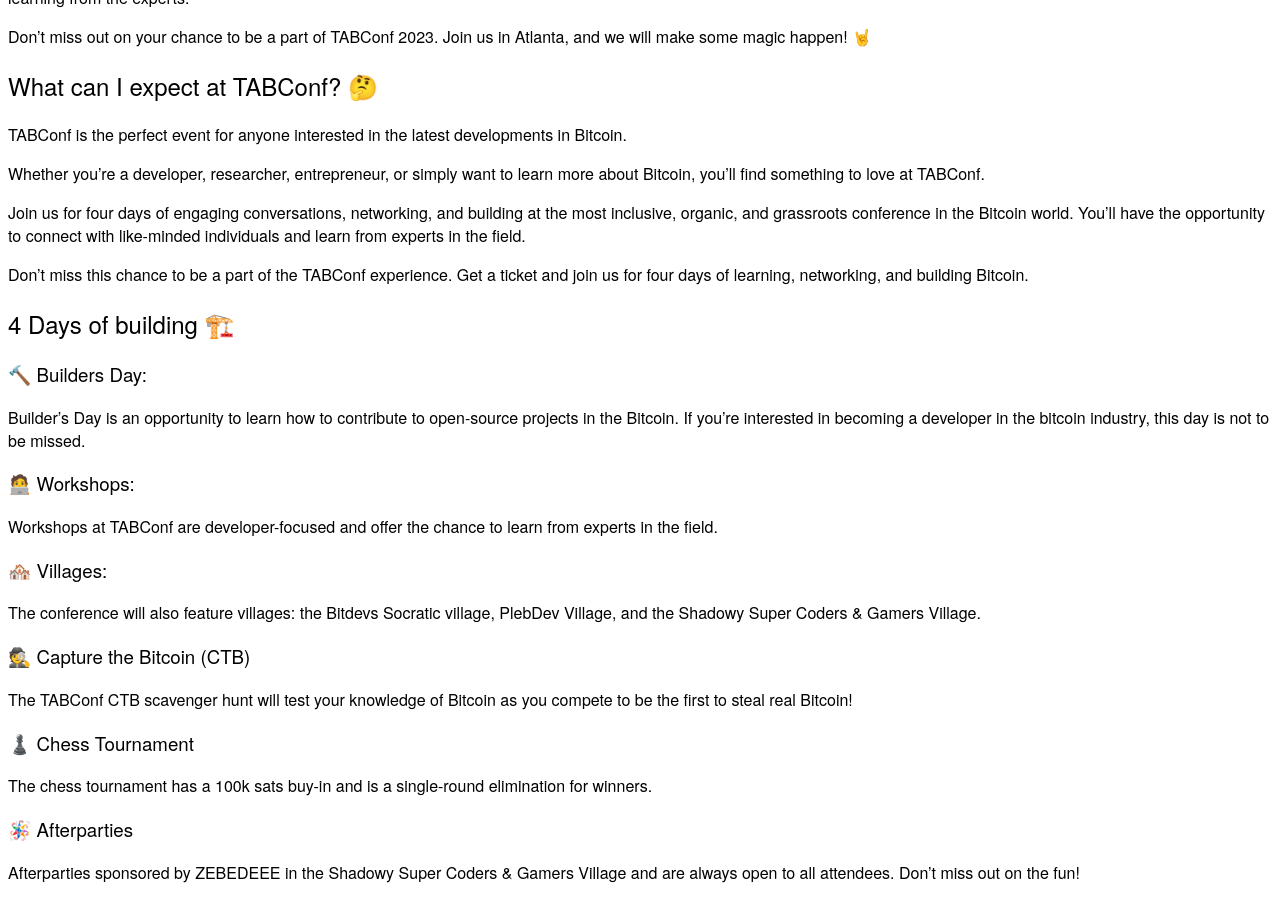
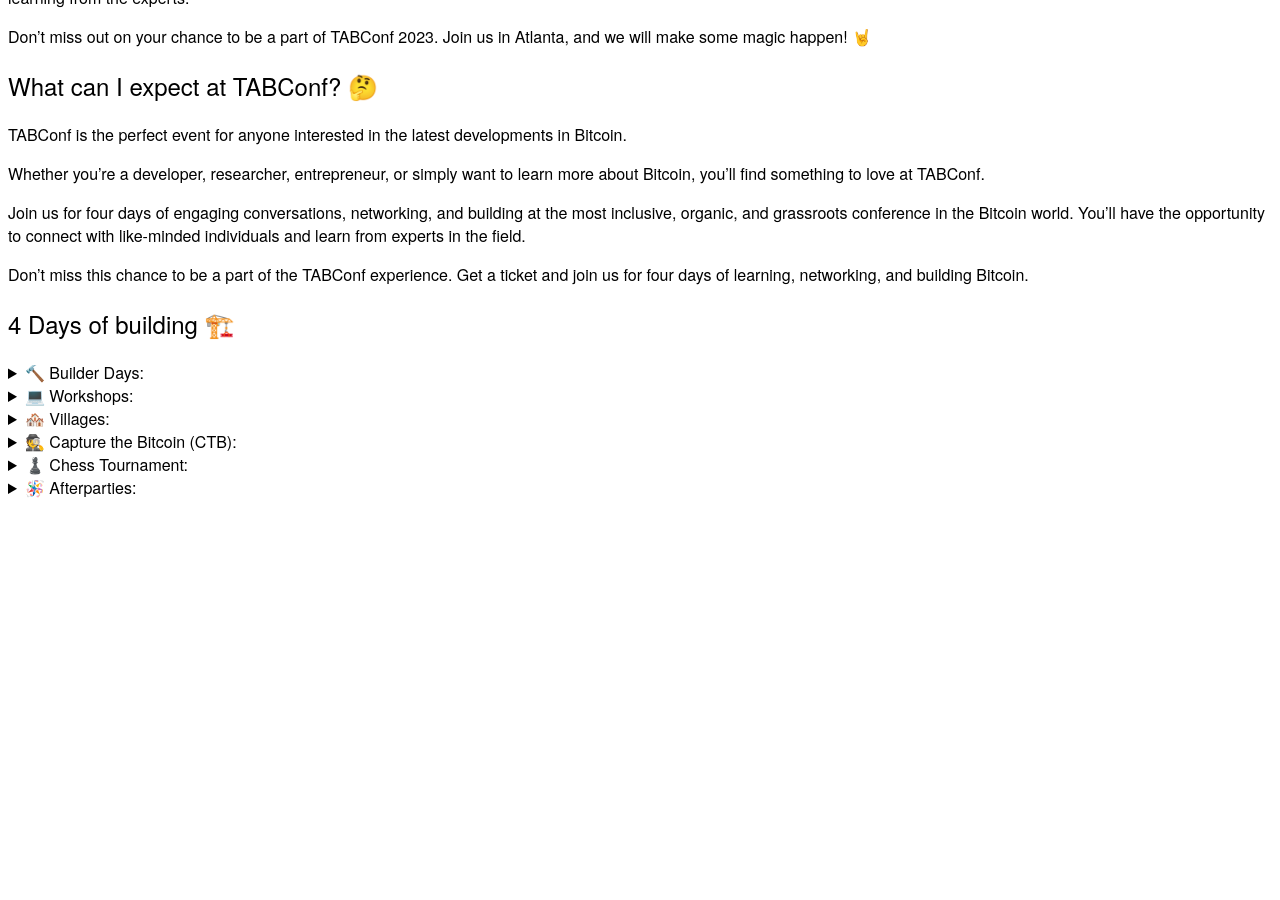
Before and after one commit to TABConf/2023.tabconf.com, a Jekyll site: the page built from index.md, in a window 1280 px wide and 900 px high, scrolled down 1582 px. Built offline with Jekyll 4.4.1, drawn with Linux system fonts in a browser that asks for light colours; nearby versions of some CDN libraries; our own code applies the rules of GitHub Pages for plain Markdown files; after the commit the page ends 2089 px from its top, so only the background shows below that.

Commit message:
Update index.md

```diff
--- a/index.md
+++ b/index.md
@@ -23,21 +23,32 @@
 ## 4 Days of building 🏗️
 
 
+<details>
+<summary>🔨 Builder Days:</summary>
+Builder's Day is an opportunity to learn how to contribute to open-source projects in the Bitcoin. If you're interested in becoming a developer in the bitcoin industry, this day is not to be missed.
+</details>
 
-### 🔨 Builders Day:
-Builder's Day is an opportunity to learn how to contribute to open-source projects in the Bitcoin. If you're interested in becoming a developer in the bitcoin industry, this day is not to be missed.
+<details>
+<summary>💻 Workshops:</summary>
+Workshops at TABConf are developer-focused and offer the chance to learn from experts in the field.
+</details>
 
-### 🧑‍💻 Workshops:
-Workshops at TABConf are developer-focused and offer the chance to learn from experts in the field.
+<details>
+<summary>🏘️ Villages:</summary>
+The conference will also feature villages: the Bitdevs Socratic village, PlebDev Village, and the Shadowy Super Coders & Gamers Village.
+</details>
 
-### 🏘️ Villages:
-The conference will also feature villages: the Bitdevs Socratic village, PlebDev Village, and the Shadowy Super Coders & Gamers Village.
+<details>
+<summary>🕵️ Capture the Bitcoin (CTB):</summary>
+The TABConf CTB scavenger hunt will test your knowledge of Bitcoin as you compete to be the first to steal real Bitcoin!
+</details>
 
-### 🕵️ Capture the Bitcoin (CTB)
-The TABConf CTB scavenger hunt will test your knowledge of Bitcoin as you compete to be the first to steal real Bitcoin!
+<details>
+<summary>♟️ Chess Tournament:</summary>
+The chess tournament has a 100k sats buy-in and is a single-round elimination for winners.
+</details>
 
-### ♟️ Chess Tournament
-The chess tournament has a 100k sats buy-in and is a single-round elimination for winners.
-
-### 🪅 Afterparties
+<details>
+<summary>🪅 Afterparties:</summary>
 Afterparties sponsored by ZEBEDEEE in the Shadowy Super Coders & Gamers Village and are always open to all attendees. Don't miss out on the fun!
+</details>
```
